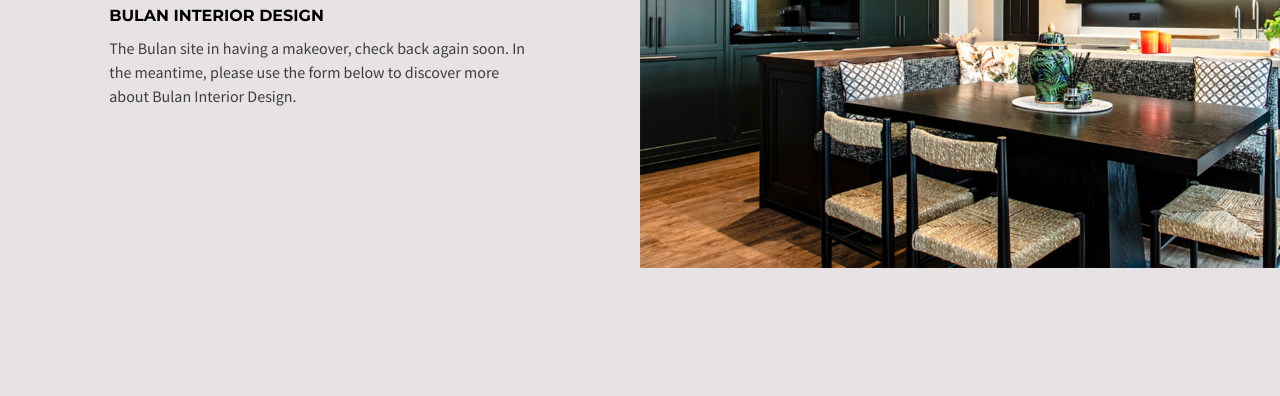
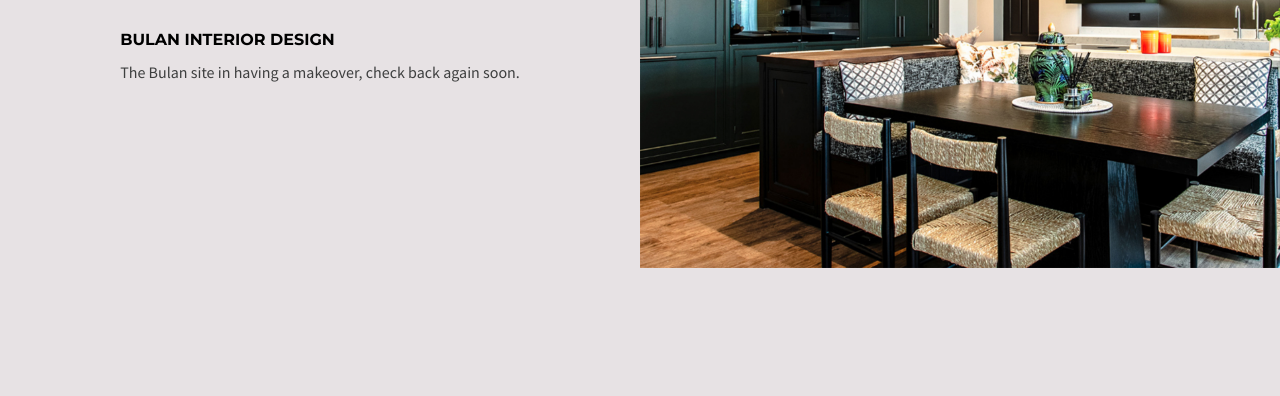
Before and after one commit to MHewison/bulan-holding, a website: page index.html in a window 1280 px wide. Shown: the part 404-800 px from the top of the page. Drawn offline with Linux system fonts and the light colour scheme; a web font is replaced by a local one.

Commit message:
cheeky push

```diff
--- a/index.html
+++ b/index.html
@@ -17,7 +17,7 @@
             <div class="mx-auto px-2 md:px-0">
                 <h1 class="text-5xl md:text-7xl font-alice mb-12"><span class="bulan-dot relative">Coming 2023</span></h1>
                 <h2 class="text font-montserrat font-semibold uppercase mb-2">Bulan interior design</h2>
-                <p class="text-[#3E3F3F] font-ssp max-w-53">The Bulan site in having a makeover,  check back again soon. In the meantime, please use the form below to discover more about Bulan Interior Design.</p>
+                <p class="text-[#3E3F3F] font-ssp max-w-53">The Bulan site in having a makeover, check back again soon.</p>
             </div>
         </div>
         <div class="flex-initial w-full md:w-1/2">
```
